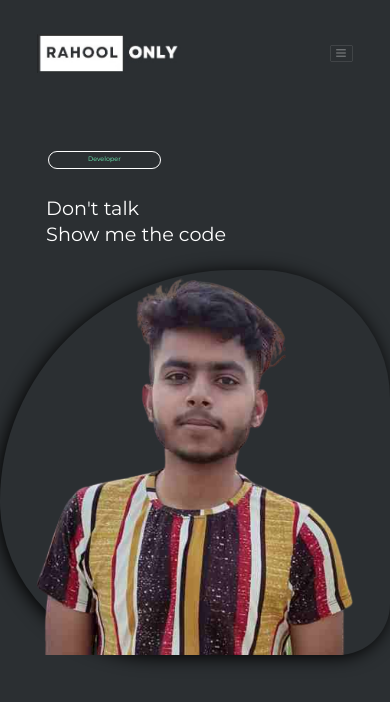
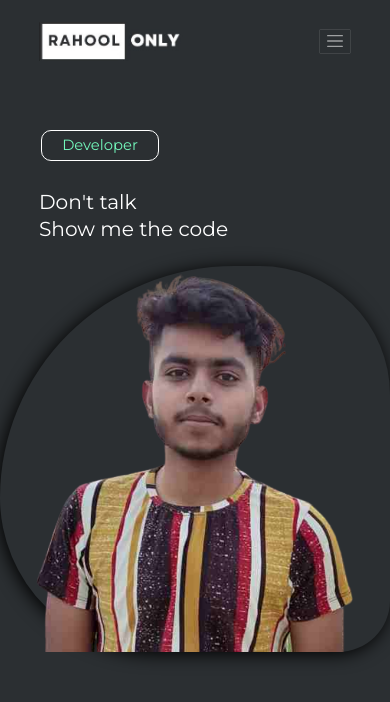
Before and after one commit to rahoolonly/portfolio, a React (Create React App) app: page / in a window 390 px wide. Shown: the top 702 px of the page. Built offline with nearby package versions, Linux system fonts and the light colour scheme; a web font is replaced by a local one.

Commit message:
Did some changes

```diff
--- a/src/components/home/home.css
+++ b/src/components/home/home.css
@@ -1,44 +1,43 @@
-body{
+body {
   background-color: #2b2f32;
-    color: #73F8BB;
+  color: #73f8bb;
 }
 
-.first-half{
+.first-half {
   color: white;
   padding-top: 7rem;
 }
 
-#profile{box-shadow: -2px 2px 18px 0px rgba(0,0,0,0.999);
+#profile {
+  box-shadow: -2px 2px 18px 0px rgba(0, 0, 0, 0.999);
   margin-top: 2.2rem;
-color:  #262a2d !important;
+  color: #262a2d !important;
   border-radius: 90% 50% 20% 60%;
-margin-left: 3rem
+  margin-left: 3rem;
 }
 
-
-.main-line{
-    margin-left: 1rem ;
-    border: .2px solid #ffff;
+.main-line {
+  margin-left: 1rem;
+  border: 0.2px solid #ffff;
   border-radius: 10px;
-    padding: .5rem;
-    color: #73F8BB;
+  padding: 0.5rem;
+  color: #73f8bb;
 }
 
-h1{
+h1 {
   font-size: 3rem;
 }
 
-@media screen and (max-width:576px) {
-
-   html{
-       font-size: 40%;
+@media screen and (max-width: 576px) {
+  html {
+    font-size: 42%;
   }
 
-   #profile{
+  #profile {
     margin-left: 0;
   }
 
- .first-half{
+  .first-half {
     padding-left: 5.8rem;
     margin-bottom: 1rem;
     display: flex;
@@ -46,7 +45,8 @@ h1{
     align-items: center;
   }
 
- .main-line{
-     margin-bottom: 4.3rem!important;
+  .main-line {
+    font-size: 2.2rem !important;
+    margin-bottom: 4.3rem !important;
   }
 }
--- a/src/components/navbar/Navbar.js
+++ b/src/components/navbar/Navbar.js
@@ -9,8 +9,12 @@ const Navbar = () => {
       <nav className="navbar navbar-expand-lg navbar-dark bg-dark">
         <div className="container">
           <Link className="navbar-brand " to={"/"}>
-            {" "}
-            <img className="img-fluid" style={{ width: "150px" }} src={logo} alt="" />
+            <img
+              className="img-fluid"
+              style={{ width: "150px" }}
+              src={logo}
+              alt=""
+            />
           </Link>
           <button
             className="navbar-toggler"
@@ -24,7 +28,7 @@ const Navbar = () => {
             <span className="navbar-toggler-icon"></span>
           </button>
           <div className="collapse navbar-collapse" id="navbarSupportedContent">
-            <ul className="text-center navbar-nav ms-auto mb-2 mb-lg-0">
+            <ul className="text-center navbar-nav mt-2 mt-md-0 ms-auto mb-2 mb-lg-0">
               <li className="nav-item">
                 <Link className="nav-link " aria-current="page" to={"/"}>
                   Home
--- a/src/components/navbar/navbar.css
+++ b/src/components/navbar/navbar.css
@@ -1,28 +1,33 @@
-.navbar{
+.navbar {
   background-color: #2b2f32 !important;
-    padding:2rem 7.4rem !important;
+  padding: 2rem 7.4rem !important;
   position: relative;
 }
 
-
-li > a{
-    color: #69f1ac ;
+li > a {
+  color: #69f1ac;
 }
 
-li > a :hover{
+li > a :hover {
   color: #ffff !important;
 }
 
 @media screen and (min-width: 578px) and (max-width: 768px) {
-
-    .navbar{
+  .navbar {
     padding: 2rem 0rem !important;
   }
 }
 
 @media screen and (max-width: 576px) {
+  .navbar {
+    padding: 3rem 5rem !important;
+  }
 
-    .navbar{
-        padding:5rem 5rem !important;
+  .navbar-dark .navbar-nav .nav-link {
+    font-size: 1.7rem;
+  }
+
+  .navbar-toggler-icon{
+font-size: 2rem;
   }
 }
```
Lines whose indentation alone changed are shown as unchanged.
